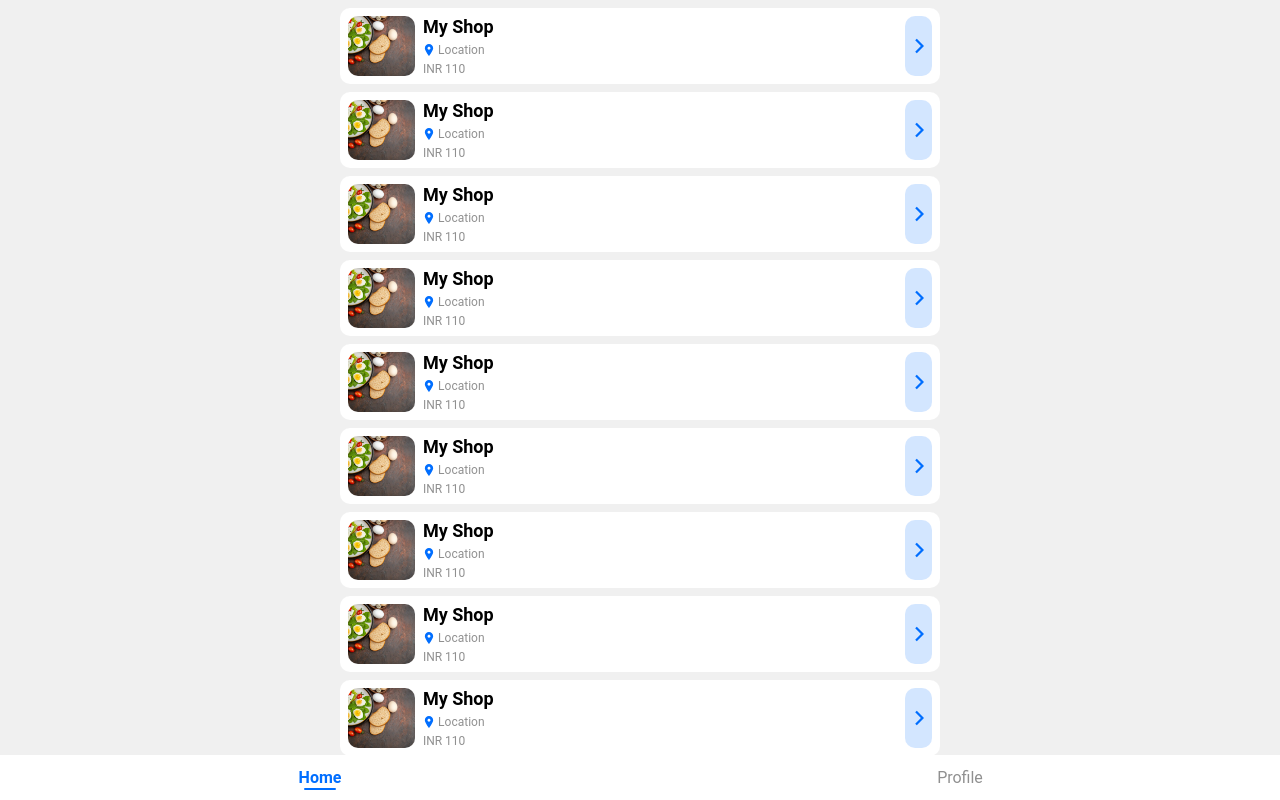
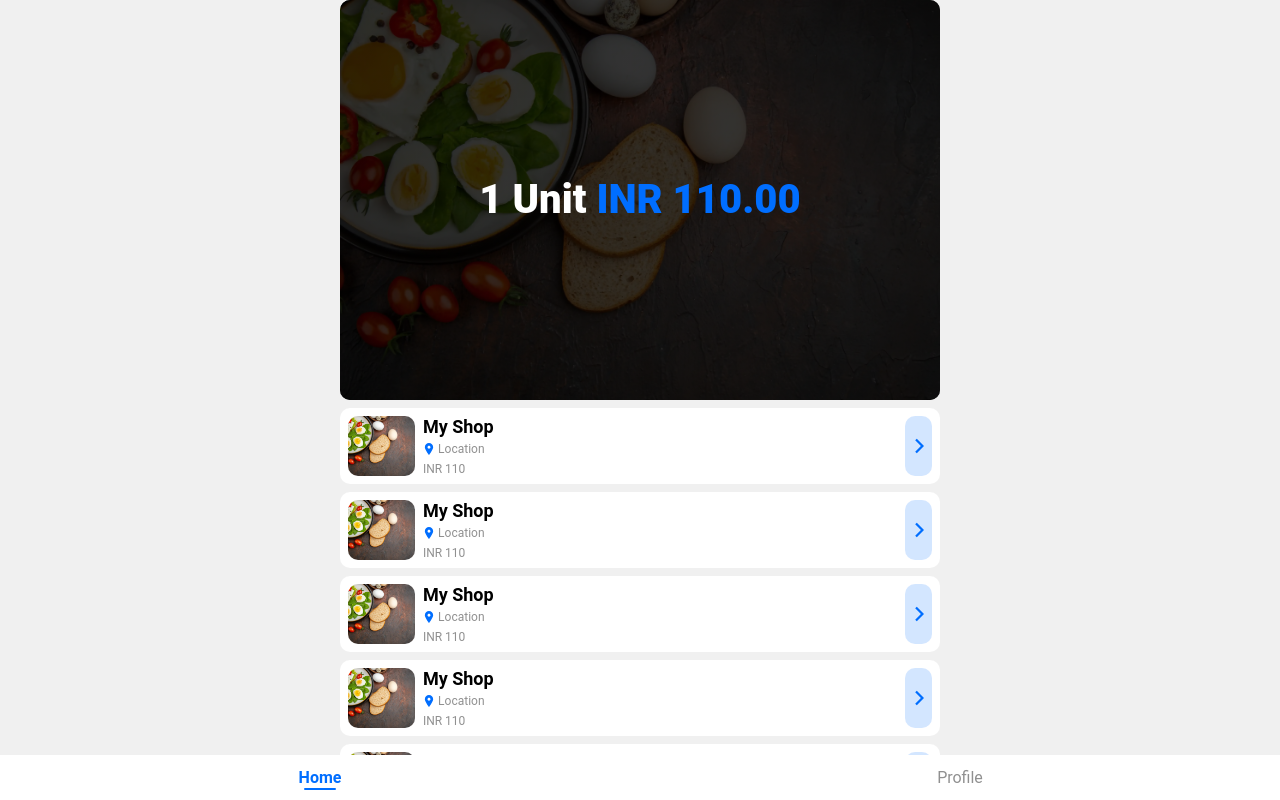
Before and after one commit to MohammadDanishJ/React-Shop, a React (Create React App) app: page /home in a window 1280 px wide. Built offline with nearby package versions, Linux system fonts and the light colour scheme.

Commit message:
added banner component

```diff
--- /dev/null
+++ b/src/components/banner/banner.component.jsx
@@ -0,0 +1,22 @@
+import React from 'react';
+import './banner.styles.scss';
+import banner from '../../assets/banner.webp';
+
+const Banner = () => {
+    return (
+        <div className="fl banner prel w100">
+            <img src={banner} alt="" className="img" />
+            <div className="fallback"></div>
+            <div className="pabs t0 w100 h100">
+                <div className="w100 h100 fl fl-c p12">
+                    <h1 className="banner-text text-center lhinit">
+                        1 Unit&nbsp;<span id="lRate">INR
+                            110.00</span>
+                    </h1>
+                </div>
+            </div>
+        </div>
+    );
+};
+
+export default Banner;
--- /dev/null
+++ b/src/components/banner/banner.styles.scss
@@ -0,0 +1,35 @@
+@import '../../styles/colors';
+.banner {
+    border-radius: 10px;
+    overflow: hidden;
+
+    img.img {
+        background-size: contain;
+        width: 100%;
+        height: auto;
+        max-height: calc(100vh - 70px);
+    }
+
+    .banner-text {
+        font-size: 2.5em;
+        font-weight: 800;
+        color: $white;
+
+        span {
+            display: inline-block;
+            color: $primary;
+        }
+    }
+
+    .fallback {
+        position: absolute;
+        width: 100%;
+        height: 100%;
+        background-image: linear-gradient(125deg, rgba(0, 0, 0, 0.8), rgba(0, 0, 0, 0.8));
+        top: 0;
+    }
+
+    .title {
+        font-size: 18px;
+    }
+}
--- a/src/pages/home/index.jsx
+++ b/src/pages/home/index.jsx
@@ -1,4 +1,5 @@
 import React from "react";
+import Banner from "../../components/banner/banner.component";
 import Card from "../../components/card/card.component";
 import Container from "../../components/container/container.component";
 import "../index.styles.scss";
@@ -6,6 +7,7 @@ import "../index.styles.scss";
 const Home = () => {
     return (
         <Container>
+            <Banner />
             <Card />
             <Card />
             <Card />
```
